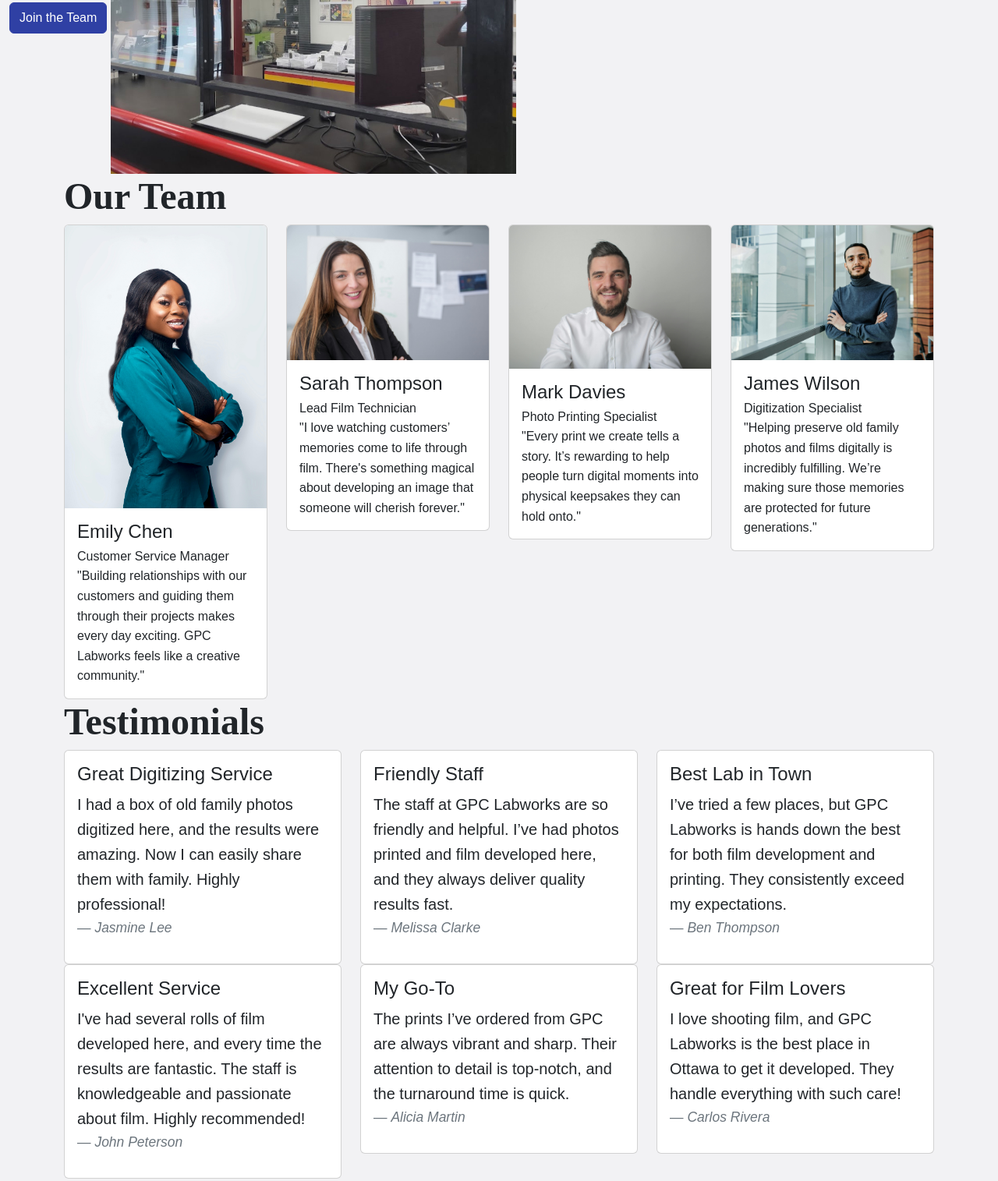
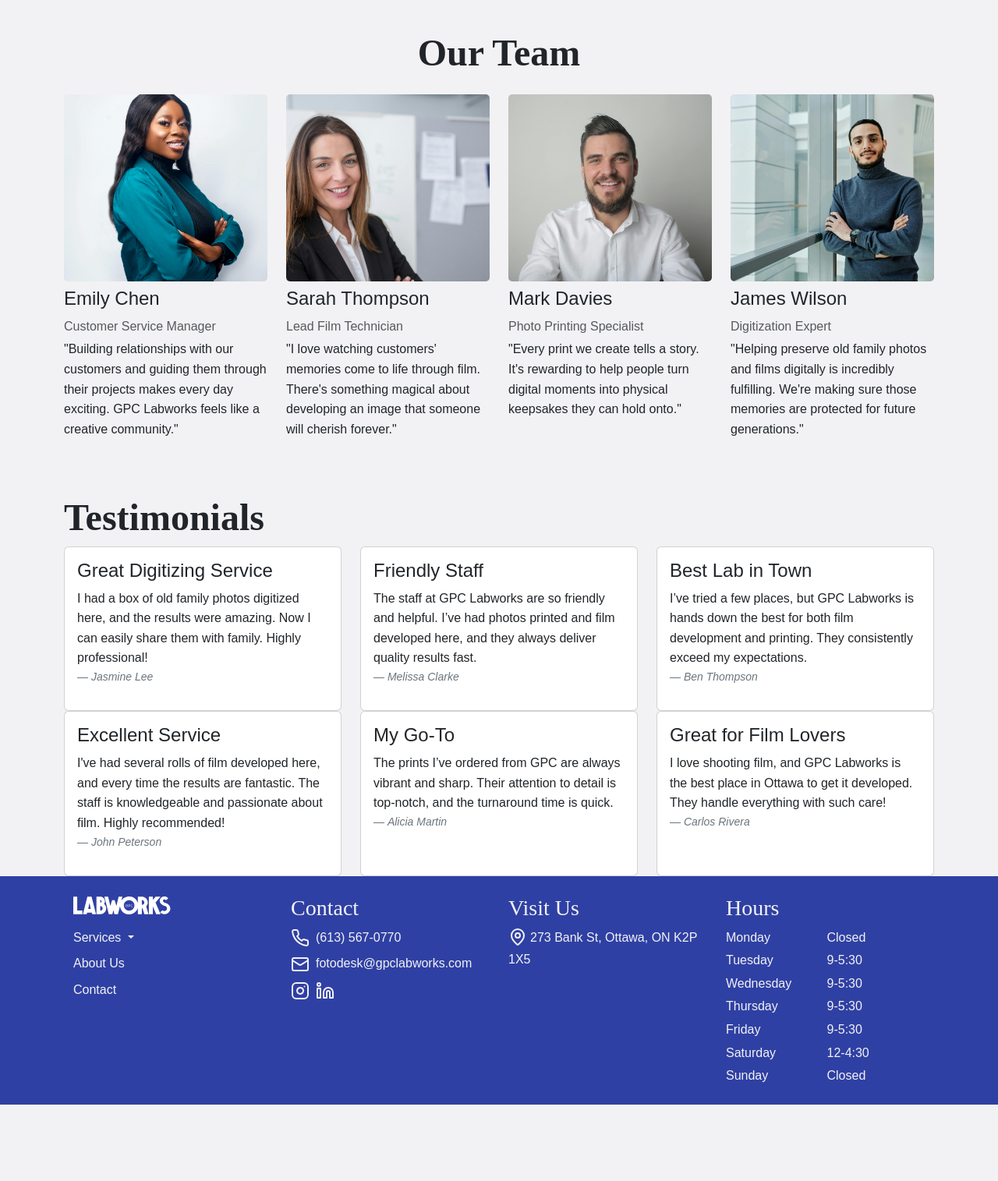
Before and after one commit to whee0107/dsn1713-final, a website: page about-us.html in a window 1280 px wide. Shown: the part 562-2077 px from the top of the page at 78% size. After the commit the page ends 1979 px from the top, so only its background shows below. Drawn offline with nearby package versions, Linux system fonts and the light colour scheme; a web font is replaced by a local one.

Commit message:
fixed margins on whole page and formatted hal of about page

```diff
--- a/about-us.html
+++ b/about-us.html
@@ -10,7 +10,7 @@
     <body>
         <header>
             <nav class="navbar navbar-expand-lg bg-primary" data-bs-theme="dark">
-                <div class="container-fluid">
+                <div class="container-lg">
                     <a class="navbar-brand" href="index.html"><img src="images/wordmark-light.svg" width="150px"></a>
                     <button class="navbar-toggler" type="button" data-bs-toggle="collapse" data-bs-target="#navbarNavDropdown" aria-controls="navbarNavDropdown" aria-expanded="false" aria-label="Toggle navigation">
                     <span class="navbar-toggler-icon"></span>
@@ -40,54 +40,81 @@
             </nav>
         </header>
         <!-- make this into a two column grid i think! -->
-        <div class="container-fluid">
+        <section id="about-hero">
+            <div class="container-lg">
+                <div class="row align-items-center mt-5">
+                    <div class="col-lg-6">
                         <h1>About Us</h1>
                         <p class="lead">At GPC Labworks, we are dedicated to preserving the timeless beauty of analog photography while offering modern solutions for digital formats. Located in the heart of Ottawa, we provide professional film development, high-quality photo printing, and expert photo digitizing services. Whether you're an experienced photographer or a hobbyist, our skilled team treats every project with care and precision. With years of industry expertise, we take pride in offering personalized service and exceptional results that meet the highest standards. GPC Labworks is your trusted partner in capturing and preserving memories for years to come.</p>
                         <button class="btn btn-primary">Join the Team</button>
-            <img src="images/front-counter.jpg" class="img-fluid" style="max-height:400px;">
                     </div>
-        <section>
-            <div class="container">
-                <h2>Our Team</h2>
-                <div class="row">
-                    <div class="col-lg-3">
-                        <div class="card">
-                            <img src="images/employees/pexels-jayb-11302135.jpg" class="card-img-top" alt="...">
-                            <div class="card-body">
-                                <h4 class="card-title">Emily Chen</h4>
-                                <p class="card-subtitle">Customer Service Manager</p>
-                                <p class="card-text">"Building relationships with our customers and guiding them through their projects makes every day exciting. GPC Labworks feels like a creative community."</p>
+                    <div class="col-lg-6">
+                        <img src="images/front-counter.jpg" class="img-fluid">
                     </div>
                 </div>
             </div>
-                    <div class="col-lg-3">
-                        <div class="card">
-                            <img src="images/employees/pexels-kampus-8171180.jpg" class="card-img-top" alt="...">
-                            <div class="card-body">
-                                <h4 class="card-title">Sarah Thompson</h4>
-                                <p class="card-subtitle">Lead Film Technician</p>
-                                <p class="card-text">"I love watching customers’ memories come to life through film. There's something magical about developing an image that someone will cherish forever."</p>
+        </section>
+        <section id="about-our-team">
+            <div class="container my-5">
+                <h2 class="text-center mb-4">Our Team</h2>
+                <div class="row">
+                <!-- Emily chen -->
+                <div class="col-md-3 mb-4">
+                    <div class="card border-0" style="height: 100%;">
+                    <img
+                        src="images/employees/pexels-jayb-11302135.jpg"
+                        alt="Emily Chen"
+                        class="card-img-top"
+                        style="border-radius: 5px; object-fit: cover; height: 240px;">
+                    <div class="card-body d-flex flex-column p-0 pt-2">
+                        <h4 class="card-title">Emily Chen</h4>
+                        <p class="text-muted mb-1">Customer Service Manager</p>
+                        <p class="card-text flex-grow-1">"Building relationships with our customers and guiding them through their projects makes every day exciting. GPC Labworks feels like a creative community."</p>
                     </div>
                     </div>
                 </div>
-                    <div class="col-lg-3">
-                        <div class="card">
-                            <img src="images/employees/pexels-olly-3785110.jpg" class="card-img-top" alt="...">
-                            <div class="card-body">
-                                <h4 class="card-title">Mark Davies</h4>
-                                <p class="card-subtitle">Photo Printing Specialist</p>
-                                <p class="card-text">"Every print we create tells a story. It’s rewarding to help people turn digital moments into physical keepsakes they can hold onto."</p>
+                <!-- Sarah Thompson -->
+                <div class="col-md-3 mb-4">
+                    <div class="card border-0" style="height: 100%;">
+                    <img
+                        src="images/employees/pexels-kampus-8171180.jpg"
+                        alt="Sarah Thompson"
+                        class="card-img-top"
+                        style="border-radius: 5px; object-fit: cover; height: 240px;">
+                    <div class="card-body d-flex flex-column p-0 pt-2">
+                        <h4 class="card-title">Sarah Thompson</h4>
+                        <p class="text-muted mb-1 ">Lead Film Technician</p>
+                        <p class="card-text flex-grow-1">"I love watching customers' memories come to life through film. There's something magical about developing an image that someone will cherish forever."</p>
                     </div>
                     </div>
                 </div>
-                    <div class="col-lg-3">
-
-                        <div class="card">
-                            <img src="images/employees/pexels-tiger-lily-7109087.jpg" class="card-img-top" alt="...">
-                            <div class="card-body">
+                <!-- Mark Davies -->
+                <div class="col-md-3 mb-4">
+                    <div class="card border-0" style="height: 100%;">
+                    <img
+                        src="images/employees/pexels-olly-3785110.jpg"
+                        alt="Mark Davies"
+                        class="card-img-top"
+                        style="border-radius: 5px; object-fit: cover; height: 240px;">
+                    <div class="card-body d-flex flex-column p-0 pt-2">
+                        <h4 class="card-title">Mark Davies</h4>
+                        <p class="text-muted mb-1">Photo Printing Specialist</p>
+                        <p class="card-text flex-grow-1">"Every print we create tells a story. It's rewarding to help people turn digital moments into physical keepsakes they can hold onto."</p>
+                    </div>
+                    </div>
+                </div>
+                <!-- James Wilson -->
+                <div class="col-md-3 mb-4">
+                    <div class="card border-0" style="border-radius: 15px; height: 100%;">
+                    <img
+                        src="images/employees/pexels-tiger-lily-7109087.jpg"
+                        alt="James Wilson"
+                        class="card-img-top"
+                        style="border-radius: 5px; object-fit: cover; height: 240px;">
+                    <div class="card-body d-flex flex-column p-0 pt-2">
                         <h4 class="card-title">James Wilson</h4>
-                                <p class="card-subtitle">Digitization Specialist</p>
-                                <p class="card-text">"Helping preserve old family photos and films digitally is incredibly fulfilling. We’re making sure those memories are protected for future generations."</p>
+                        <p class="text-muted mb-1">Digitization Expert</p>
+                        <p class="card-text flex-grow-1">"Helping preserve old family photos and films digitally is incredibly fulfilling. We're making sure those memories are protected for future generations."</p>
                     </div>
                     </div>
                 </div>
@@ -95,12 +122,12 @@
             </div>
         </section>
 
-        <section>
-            <div class="container">
+        <section id="about-testimonials">
+            <div class="container-lg">
                 <h2>Testimonials</h2>
                 <div class="row">
                     <div class="col-sm-4">
-                        <div class="card">
+                        <div class="card" style="height: 100%;">
                             <div class="card-body">
                                 <h4 class="card-title">Great Digitizing Service</h4>
                                 <blockquote class="blockquote">
@@ -111,7 +138,7 @@
                         </div>
                     </div>
                     <div class="col-sm-4">
-                        <div class="card">
+                        <div class="card" style="height: 100%;">
                             <div class="card-body">
                                 <h4 class="card-title">Friendly Staff</h4>
                                 <blockquote class="blockquote">
@@ -122,7 +149,7 @@
                         </div>
                     </div>
                     <div class="col-sm-4">
-                        <div class="card">
+                        <div class="card" style="height: 100%;">
                             <div class="card-body">
                                 <h4 class="card-title">Best Lab in Town</h4>
                                 <blockquote class="blockquote">
@@ -135,7 +162,7 @@
                 </div>
                 <div class="row">
                     <div class="col-sm-4">
-                        <div class="card">
+                        <div class="card" style="height: 100%;">
                             <div class="card-body">
                                 <h4 class="card-title">Excellent Service</h4>
                                 <blockquote class="blockquote">
@@ -146,7 +173,7 @@
                         </div>
                     </div>
                     <div class="col-sm-4">
-                        <div class="card">
+                        <div class="card" style="height: 100%;">
                             <div class="card-body">
                                 <h4 class="card-title">My Go-To</h4>
                                 <blockquote class="blockquote">
@@ -157,7 +184,7 @@
                         </div>
                     </div>
                     <div class="col-sm-4">
-                        <div class="card">
+                        <div class="card" style="height: 100%;">
                             <div class="card-body">
                                 <h4 class="card-title">Great for Film Lovers</h4>
                                 <blockquote class="blockquote">
@@ -173,10 +200,10 @@
             </div>
         </section>
 
-        <footer class="bg-primary pb-5">
-            <div class="mt-5 container-fluid text-light row row-cols-lg-5 g-4">
+        <footer class="bg-primary pt-4 d-flex justify-content-center">
+            <div class="container-lg mb-4 text-light row row-cols-lg-4 g-4">
                 <!-- Nav Section -->
-                <div class="col d-flex flex-column">
+                <div class="col">
                     <div class="mb-3">
                         <a href="index.html"><img src="images/light-wordmark.svg" width="125px" alt="Logo"></a>
                     </div>
@@ -191,8 +218,8 @@
                                 <li><a class="dropdown-item" href="#">Photo Digitizing</a></li>
                             </ul>
                         </li>
-                        <li class="nav-item"><a href="about-us.html" class="nav-link p-0">About Us</a></li>
-                        <li class="nav-item"><a href="contact.html" class="nav-link p-0">Contact</a></li>
+                        <li class="nav-item"><a class="nav-link p-0" href="about-us.html">About Us</a></li>
+                        <li class="nav-item"><a class="nav-link p-0" href="contact.html">Contact</a></li>
                     </ul>
                 </div>
 
--- a/scss/custom.scss
+++ b/scss/custom.scss
@@ -34,6 +34,7 @@ $navbar-dark-icon-color:            $navbar-dark-color;
 $navbar-dark-toggler-border-color:  rgba($light, .1);
 $navbar-dark-brand-color:           $navbar-dark-active-color;
 $navbar-dark-brand-hover-color:     $navbar-dark-active-color;
+$nav-link-color:  rgba($light, 1);
 
 // Card
 $card-bg: #fff;
@@ -43,6 +44,12 @@ $font-family-sans-serif: "Proxima Nova", sans-serif;
 $font-family-serif: "Abril Display", serif;
 
 $link-color: $light;
+
+.lead{
+    font-size: 1rem * 1.1 !important;
+    line-height: 1.4;
+    font-weight: 400 !important;
+}
 h1{
     font-family: $font-family-serif;
     font-weight: 900 !important;
@@ -57,7 +64,8 @@ h3{
 h4{
     font-family: $font-family-sans-serif;
 }
-$h1-font-size: 1rem * 6;
+$body-font-size: 1rem;
+$h1-font-size: 1rem * 5;
 $h2-font-size: 1rem * 3;
 $h3-font-size: 1rem * 1.75;
 $line-height-base: 1.6;
@@ -69,6 +77,13 @@ $line-height-base: 1.6;
     background-position: center;
 }
 
+#about-our-team .card{
+    background-color: transparent !important;
+}
+
+.blockquote{
+    font-size: $body-font-size !important;
+}
 @import "../node_modules/bootstrap/scss/bootstrap";
 
 
```
Also changed, not shown: contact.html (+7 -8 lines), index.html (+9 -9 lines), css/custom.css, 1 other file. Lines whose indentation alone changed are shown as unchanged.
